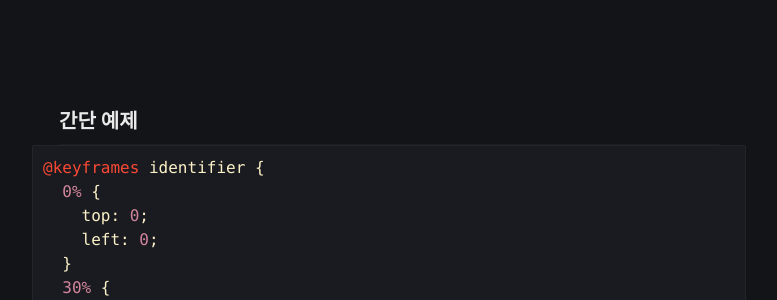
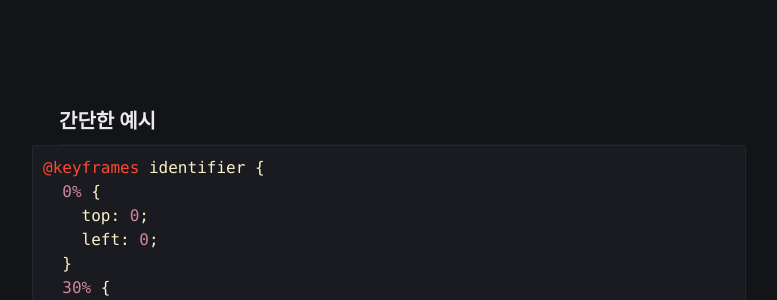
Before and after one commit to JinwonShen/JinwonShen.github.io, a Jekyll site: the page built from _posts/2024-11-18-css-animation/2024-11-18-css-animation.md, in a window 1280 px wide and 900 px high, scrolled down 1108 px. Shown: the part 151-451 px from the top of the window, without its empty margins (251-1028 px from the left). Built offline with Jekyll 4.4.1, drawn with Linux system fonts in a browser that asks for light colours.

Commit message:
post css

````diff
--- a/_posts/2024-11-18-css-animation/2024-11-18-css-animation.md
+++ b/_posts/2024-11-18-css-animation/2024-11-18-css-animation.md
@@ -50,7 +50,7 @@ discription:
 
 <br>
 
-### 간단 예제
+### 간단한 예시
 
 ```css
 @keyframes identifier {
````
